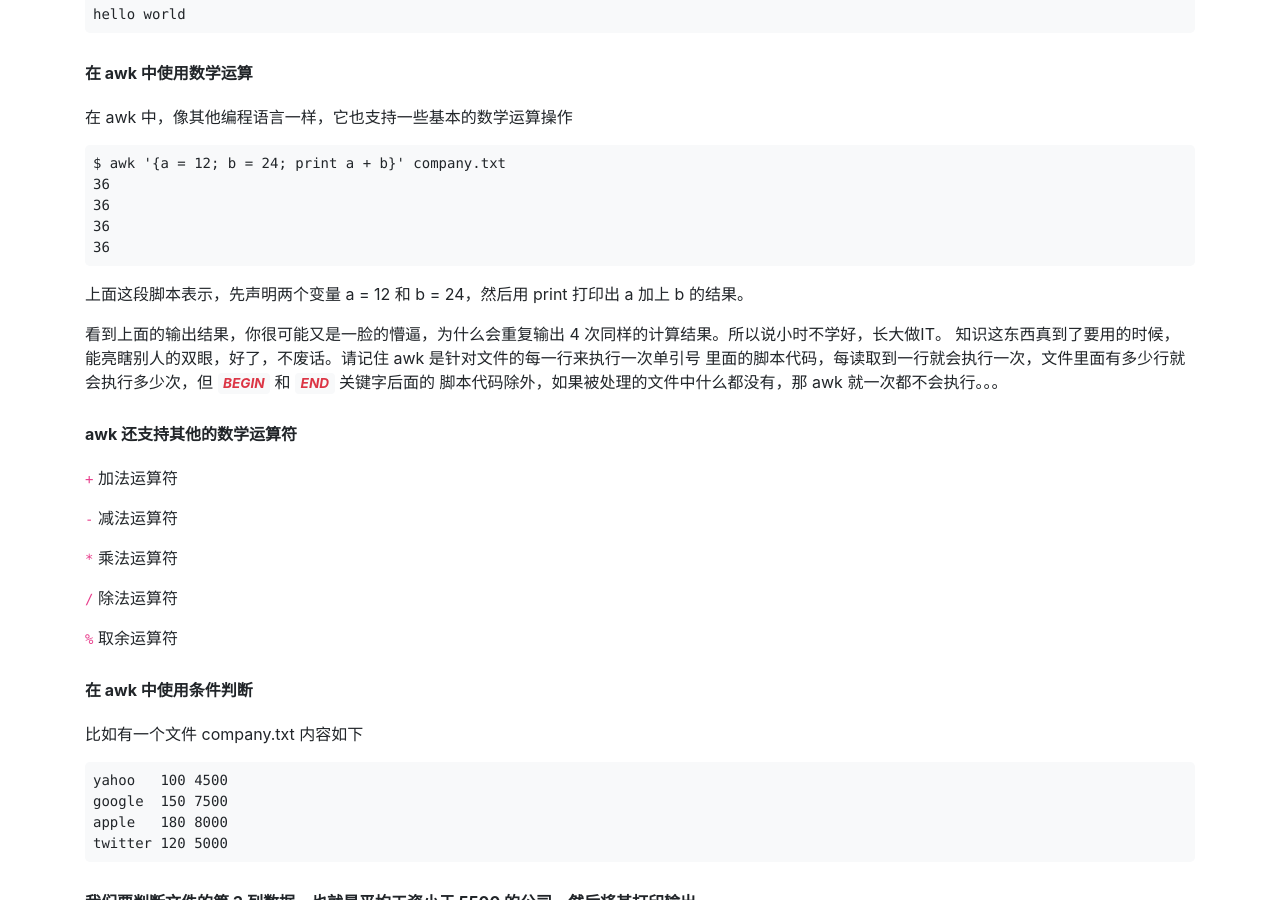
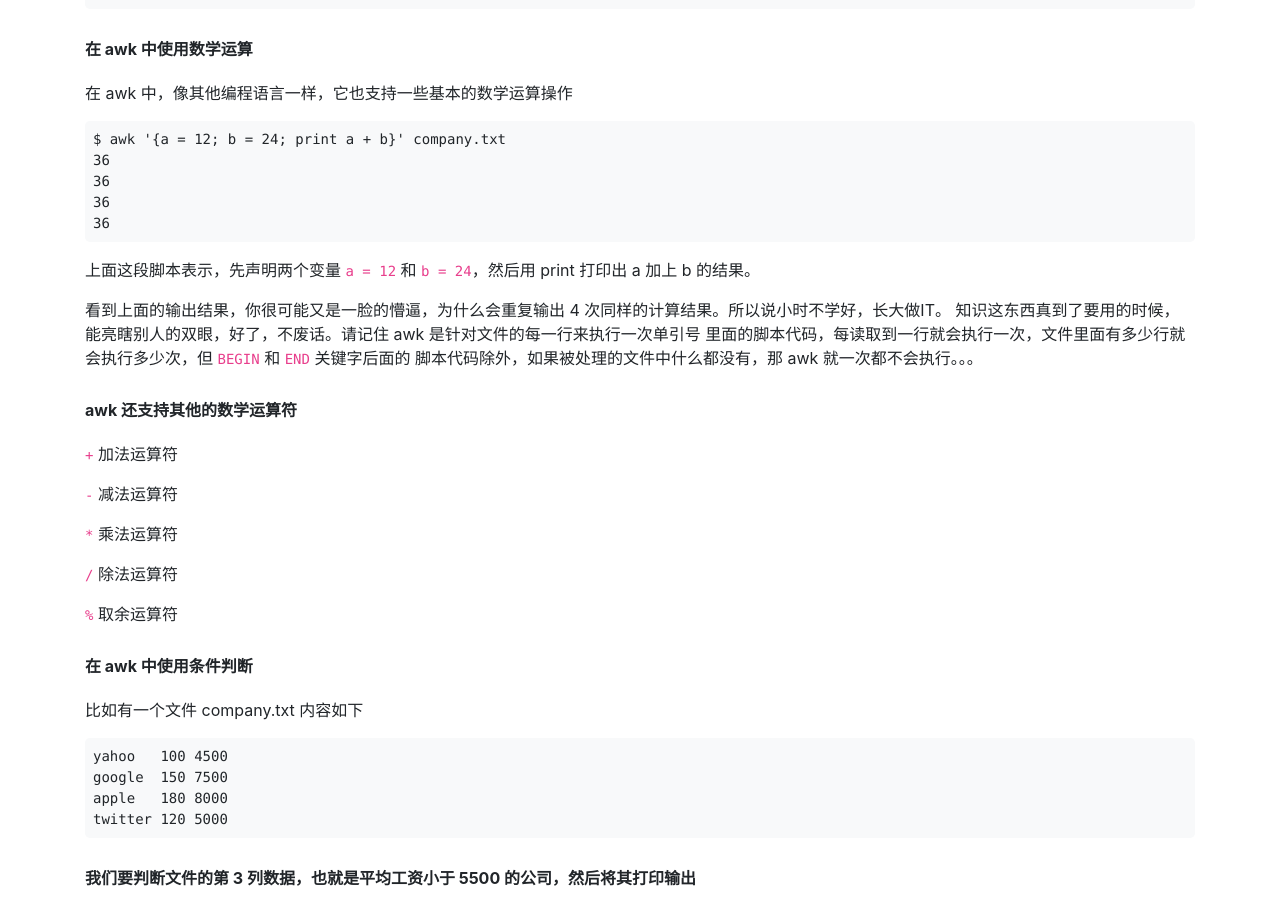
Before and after one commit to ehsud/blog, a Jekyll site: the page built from linux/the-awk-command.md, in a window 1280 px wide and 900 px high, scrolled down 6265 px. Built offline with Jekyll 4.4.1, drawn with Linux system fonts in a browser that asks for light colours; some of the changed text lies outside the part shown.

Commit message:
updated some files

```diff
--- a/linux/the-awk-command.md
+++ b/linux/the-awk-command.md
@@ -136,7 +136,7 @@ awk 默认的分割符为空格和制表符，我们可以使用 -F 参数来指
     Pear    240     Mar
     avocado 120     Feb
 
-像上面这样，你可以在 *print* 的参数列表中加入一些字符串或者转义字符之类的东东，让输出的内容格式更漂亮，但一定要记住要使用双引号。
+像上面这样，你可以在 `print` 的参数列表中加入一些字符串或者转义字符之类的东东，让输出的内容格式更漂亮，但一定要记住要使用双引号。
 
 #### awk 内置 NR 变量表示每一行的行号
 
@@ -162,7 +162,7 @@ awk 默认的分割符为空格和制表符，我们可以使用 -F 参数来指
     Janpan
     china
 
-上面这个 *$NF* 就表示每一行的最后一列，因为 *NF* 表示一行的总列数，在这个文件里表示有 5 列，然后在其前面加上 *$* 符号，就变成了 *$5*，表示第 5 列
+上面这个 `$NF` 就表示每一行的最后一列，因为 `NF` 表示一行的总列数，在这个文件里表示有 5 列，然后在其前面加上 `$` 符号，就变成了 `$5`，表示第 5 列
 
     $ awk '{print $(NF - 1)}' fruit.txt
     1997
@@ -170,7 +170,7 @@ awk 默认的分割符为空格和制表符，我们可以使用 -F 参数来指
     1990
     2008
 
-上面 *$(NF-1)* 表示倒数第 2 列， *$(NF-2)* 表示倒数第 3 列，依次类推。
+上面 `$(NF-1)` 表示倒数第 2 列， `$(NF-2)` 表示倒数第 3 列，依次类推。
 
 #### 现在除了刚才说的有一个 fruit.txt 文件之外，我们又多了一个新文件叫 company.txt 内容如下
 
@@ -191,15 +191,15 @@ awk 默认的分割符为空格和制表符，我们可以使用 -F 参数来指
     company.txt     apple   180 8000
     company.txt     twitter 120 5000
 
-当你使用 awk 同时处理多个文件的时候，它会将多个文件合并处理，变量 *FILENAME* 就表示当前文本行所在的文件名称。
+当你使用 awk 同时处理多个文件的时候，它会将多个文件合并处理，变量 `FILENAME` 就表示当前文本行所在的文件名称。
 
 看到这里是不是感觉 awk 命令的使用方法真的是简单到爆炸，现在不要太高兴，请举起你的双手跟我一起摇摆。。。哦，不对！请拿起你的双手在电脑上试一试上面这些例子。
 你会知道我没有骗你，因为讲了这么多，傻子都会了。。。—_—
 
 #### BEGIN 关键字的使用
 
-在脚本代码段前面使用 *BEGIN* 关键字时，它会在开始读取一个文件之前，运行一次 *BEGIN* 关键字后面的脚本代码段，
-*BEGIN* 后面的脚本代码段只会执行一次，执行完之后 awk 程序就会退出
+在脚本代码段前面使用 `BEGIN` 关键字时，它会在开始读取一个文件之前，运行一次 `BEGIN` 关键字后面的脚本代码段，
+`BEGIN` 后面的脚本代码段只会执行一次，执行完之后 awk 程序就会退出
 
     $ awk 'BEGIN {print "Start read file"}' /etc/passwd
     Start read file
@@ -279,11 +279,11 @@ awk 声明的变量可以在任何多个花括号脚本中使用
     36
     36
 
-上面这段脚本表示，先声明两个变量 a = 12 和 b = 24，然后用 print 打印出 a 加上 b 的结果。
+上面这段脚本表示，先声明两个变量 `a = 12` 和 `b = 24`，然后用 print 打印出 a 加上 b 的结果。
 
 看到上面的输出结果，你很可能又是一脸的懵逼，为什么会重复输出 4 次同样的计算结果。所以说小时不学好，长大做IT。
 知识这东西真到了要用的时候，能亮瞎别人的双眼，好了，不废话。请记住 awk 是针对文件的每一行来执行一次单引号
-里面的脚本代码，每读取到一行就会执行一次，文件里面有多少行就会执行多少次，但 *BEGIN* 和 *END* 关键字后面的
+里面的脚本代码，每读取到一行就会执行一次，文件里面有多少行就会执行多少次，但 `BEGIN` 和 `END` 关键字后面的
 脚本代码除外，如果被处理的文件中什么都没有，那 awk 就一次都不会执行。。。
 
 #### awk 还支持其他的数学运算符
@@ -313,7 +313,7 @@ awk 声明的变量可以在任何多个花括号脚本中使用
     yahoo   100 4500
     twitter 120 5000
 
-上面的命令结果就是平均工资小于 5500 的公司名单， *$3 < 5500* 表示当第 3 列字段的内容小于 5500 的时候才会执行后面的 *{print $0}* 代码块
+上面的命令结果就是平均工资小于 5500 的公司名单， `$3 < 5500` 表示当第 3 列字段的内容小于 5500 的时候才会执行后面的 `{print $0}` 代码块
 
     $ awk '$1 == "yahoo" {print $0}' company.txt
     yahoo   100 4500
@@ -342,7 +342,7 @@ awk 声明的变量可以在任何多个花括号脚本中使用
     yahoo   100 4500
     twitter 120 5000
 
-上面表示如果第 3 列字段小于 5500 的时候就会执行后面的 *print $0*，很像 C 语言和 PHP 的语法对不对。
+上面表示如果第 3 列字段小于 5500 的时候就会执行后面的 `print $0`，很像 C 语言和 PHP 的语法对不对。
 想到这里有一句话不知当讲不当讲，那就是 PHP 是世界上最好的语言。。。 我可能喝多了，
 但是突然想起来我好像从来不喝酒。。。—_—
 
@@ -363,7 +363,7 @@ awk 声明的变量可以在任何多个花括号脚本中使用
     There is nothing either good or bad, but thinking makes it so
     There’s a special providence in the fall of a sparrow
 
-#### 使用正则表达式配一个包含字母 t 和字母 e ，并且 t 和 e 中间只能有任意单个字符的行
+#### 使用正则表达式配一个包含字母 t 和字母 `e` ，并且 `t` 和 `e` 中间只能有任意单个字符的行
 
     $ awk '/t.e/{print $0}' poetry.txt
     There is nothing either good or bad, but thinking makes it so
```
